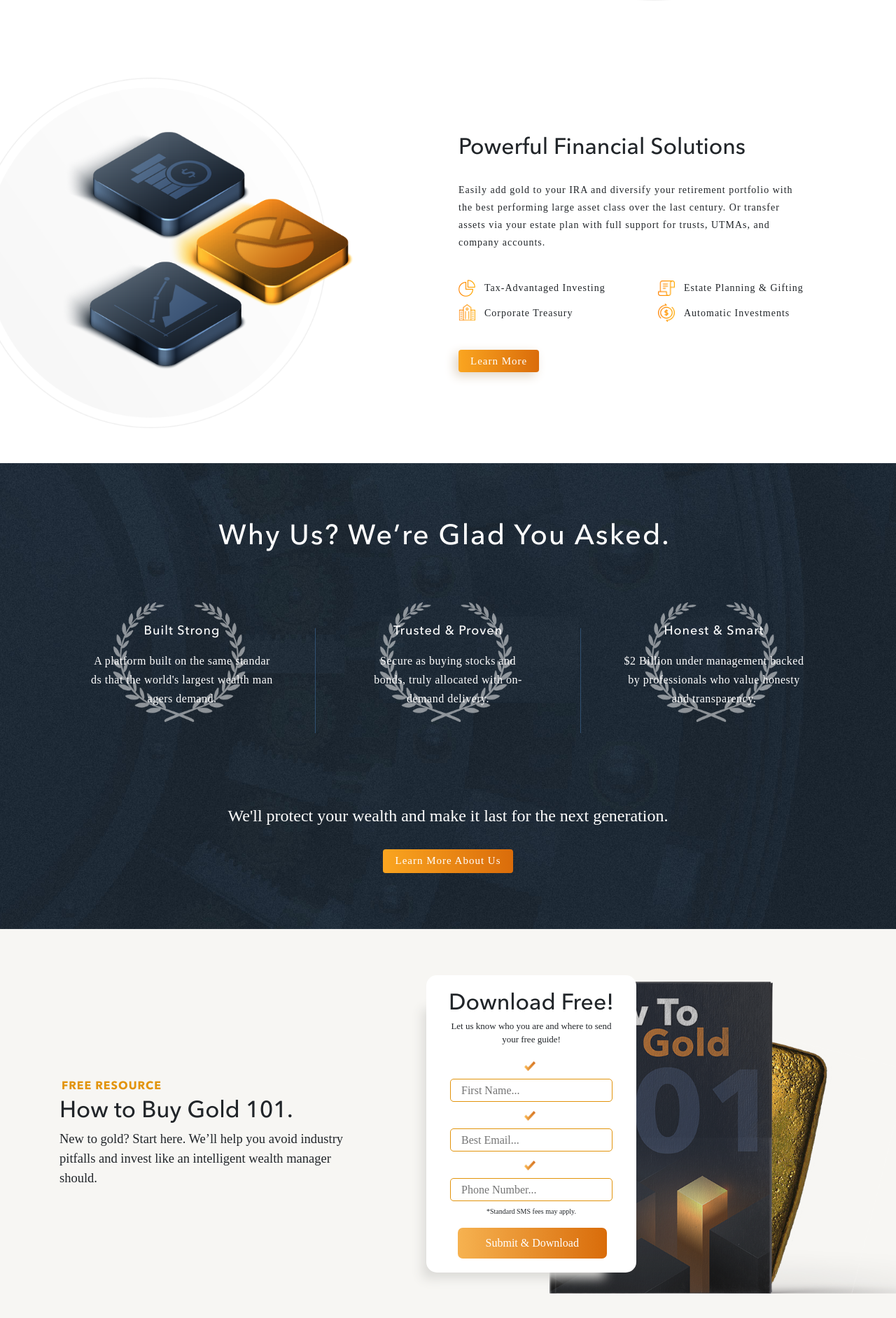
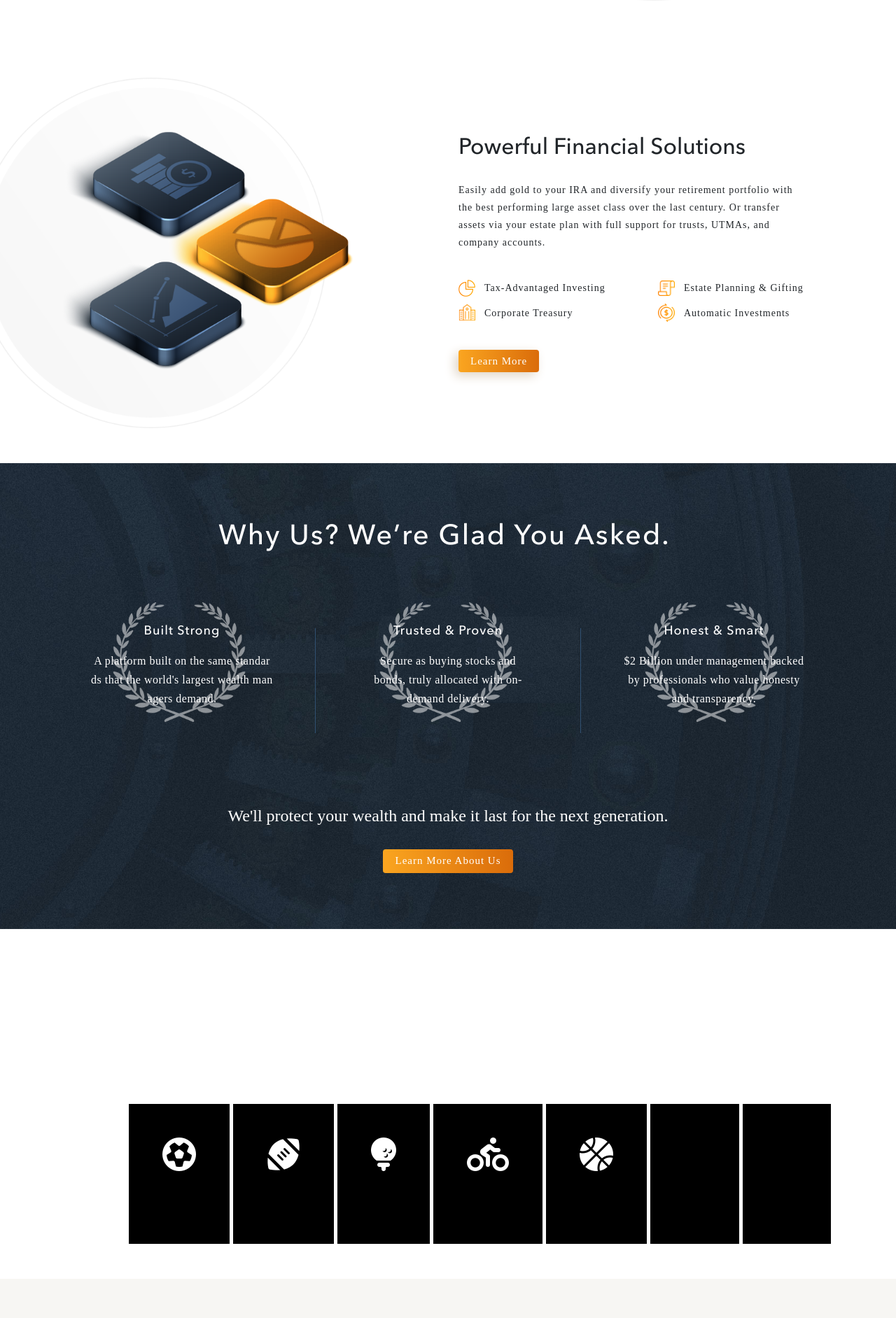
Before and after one commit to InuGhjesu/HAA, a PHP site: page / in a window 1280 px wide. Shown: the part 2716-4600 px from the top of the page at 70% size. Run offline with PHP 8.4, Linux system fonts and the light colour scheme; some libraries are stand-ins or nearby versions; some web fonts are replaced.

Commit message:
mi segundo commit

```diff
--- a/css/my-styles/my-styles.css
+++ b/css/my-styles/my-styles.css
@@ -651,6 +651,7 @@ body {
     margin-left: 100px;
   }
 }
+
 @media only screen and (max-width: 991px) {
   .resource {
     text-align: center;
@@ -754,4 +755,46 @@ body {
   }
 }
 
+.testimonials {
+  margin-top: 250px;
+  margin-bottom: 500px;
+}
+.testimonials .my-container {
+  position: relative;
+}
+.testimonials .my-container .slider {
+  position: absolute;
+  left: 10%;
+  top: 30%;
+  width: 88%;
+  height: 200px;
+  overflow: hidden;
+}
+.testimonials .my-container .slider .slider-inner {
+  position: absolute;
+  left: 0%;
+  top: 0%;
+  width: 100%;
+  height: 200%;
+  display: grid;
+  grid-template-columns: repeat(7, 1fr);
+  gap: 5px;
+  pointer-events: none;
+}
+.testimonials .my-container .slider .slider-inner .slide-img {
+  height: 100%;
+  background-color: black;
+  text-align: center;
+  padding: 3rem;
+}
+.testimonials .my-container .slider .slider-inner .slide-img i {
+  color: rgb(255, 255, 255);
+  font-size: 3rem;
+  pointer-events: auto;
+  cursor: pointer;
+}
+.testimonials .my-container .slider .slider-inner .slide-img i:hover {
+  color: rgb(167, 11, 245);
+}
+
 /*# sourceMappingURL=my-styles.css.map */
--- a/css/my-styles/my-styles.scss
+++ b/css/my-styles/my-styles.scss
@@ -212,11 +212,6 @@ $text-color__1: #e2930a;
                 letter-spacing: 0;
             }
 
-            .header-buttons__wrap {
-
-            }
-
-
             .header-buttons__gold {
 
 
@@ -335,7 +330,6 @@ $text-color__1: #e2930a;
                         }
                     }
                 }
-
             }
         }
 
@@ -343,12 +337,7 @@ $text-color__1: #e2930a;
             .top-nav {
 
                 text-align: left;
-                .collapse {
 
-                    .navbar-nav {
-                    }
-
-                }
             }
         }
 
@@ -438,9 +427,6 @@ $text-color__1: #e2930a;
 
 
 
-.my-container {
-
-}
 
 /**####  Estilos  ####**/
 
@@ -515,15 +501,6 @@ $text-color__1: #e2930a;
                 padding: 0 20% 0;
             }
         }
-
-    }
-
-}
-
-.imagined-section {
-    .container {
-
-
 
     }
 
@@ -992,9 +969,6 @@ $text-color__1: #e2930a;
                 margin-left: 100px;
             }
         }
-
-        img {
-        }
     }
 }
 
@@ -1151,3 +1125,56 @@ $text-color__1: #e2930a;
         }
     }
 }
+
+
+.testimonials {
+
+    margin-top: 250px;
+    margin-bottom: 500px;
+
+    .my-container {
+
+        position: relative;
+
+        .slider {
+            position: absolute;
+            left: 10%;
+            top: 30%;
+            width: 88%;
+            height: 200px;
+            overflow: hidden;
+
+            .slider-inner {
+                position: absolute;
+                left: 0%;
+                top: 0%;
+                width: 100%;
+                height: 200%;
+                display: grid;
+                grid-template-columns: repeat(7, 1fr);
+                gap: 5px;
+                pointer-events: none;
+
+
+                .slide-img {
+
+                    height: 100%;
+                    background-color: black;
+                    text-align: center;
+                    padding: 3rem;
+
+                    i {
+                        color: rgb(255, 255, 255);
+                        font-size: 3rem;
+                        pointer-events: auto;
+                        cursor: pointer;
+                    }
+
+                    i:hover {
+                        color: rgb(167, 11, 245);
+                    }
+                }
+            }
+        }
+    }
+}
--- a/footer.php
+++ b/footer.php
@@ -92,11 +92,15 @@
                 </div>
             </footer>
 
+            <script src="js/my-js/app.js"></script>
+
             <!-- Optional JavaScript; choose one of the two! -->
 
             <!-- Option 1: jQuery and Bootstrap Bundle (includes Popper) -->
             <script src="https://cdn.jsdelivr.net/npm/jquery@3.5.1/dist/jquery.slim.min.js" integrity="sha384-DfXdz2htPH0lsSSs5nCTpuj/zy4C+OGpamoFVy38MVBnE+IbbVYUew+OrCXaRkfj" crossorigin="anonymous"></script>
             <script src="https://cdn.jsdelivr.net/npm/bootstrap@4.6.1/dist/js/bootstrap.bundle.min.js" integrity="sha384-fQybjgWLrvvRgtW6bFlB7jaZrFsaBXjsOMm/tB9LTS58ONXgqbR9W8oWht/amnpF" crossorigin="anonymous"></script>
+
+            <script src="https://unpkg.com/aos@2.3.1/dist/aos.js"></script>
 
             <!-- Option 2: Separate Popper and Bootstrap JS -->
             <!--
--- a/header.php
+++ b/header.php
@@ -141,7 +141,3 @@
 
 
 </header>
-
-<?php  include 'header-mobile.php'; ?>
-
-<?php  include 'banner.php'; ?>
--- a/imagined-section.php
+++ b/imagined-section.php
@@ -18,7 +18,7 @@
 
                     <a href="#" class="account">Open An Account</a>
                 </div>
-                <div class="col col-12 col-md-6">
+                <div class="col col-12 col-md-6"  data-aos="fade-right">
                     <img src="imagenes/img-001.png" alt="">
                 </div>
             </div>
--- a/index.php
+++ b/index.php
@@ -14,9 +14,17 @@
 
   <?php
 
+    include 'testimonials.php';
+
+  ?>
+
+  <?php
+
     include 'resource.php';
 
   ?>
+
+
 
 
 </main>
--- a/partitial/head.php
+++ b/partitial/head.php
@@ -7,14 +7,16 @@
 
     <!-- Required meta tags -->
     <meta charset="utf-8">
+    <link rel="stylesheet" href="https://cdnjs.cloudflare.com/ajax/libs/font-awesome/6.1.1/css/all.min.css" integrity="sha512-KfkfwYDsLkIlwQp6LFnl8zNdLGxu9YAA1QvwINks4PhcElQSvqcyVLLD9aMhXd13uQjoXtEKNosOWaZqXgel0g==" crossorigin="anonymous" referrerpolicy="no-referrer" />
     <meta name="viewport" content="width=device-width, initial-scale=1, shrink-to-fit=no">
 
 
     <!-- Bootstrap CSS -->
     <link rel="stylesheet" href="css/bootstrap.min.css">
-    <link rel="stylesheet" href="css/my styles/mis estilos.css">
     <link rel="stylesheet" href="css/my-styles/my-styles.css">
     <link rel="stylesheet" href="assets/fonts/avenir-next/stylesheet.css">
+
+    <link href="https://unpkg.com/aos@2.3.1/dist/aos.css" rel="stylesheet">
 
 
     <title>Hello, world!</title>
--- /dev/null
+++ b/testimonials.php
@@ -0,0 +1,39 @@
+<div class="testimonials">
+
+    <div class="container my-container">
+
+        <div class="slider">
+
+            <div class="slider-inner">
+
+                <div class="slide-img">
+                    <i class="fas fa-futbol"></i>
+                </div>
+                <div class="slide-img">
+                    <i class="fas fa-football-ball"></i>
+                </div>
+                <div class="slide-img">
+                    <i class="fas fa-golf-ball"></i>
+                </div>
+                <div class="slide-img">
+                    <i class="fas fa-biking"></i>
+                </div>
+                <div class="slide-img">
+                    <i class="fas fa-basketball-ball"></i>
+                </div>
+                <div class="slide-img">
+                    <i class="fas fa-hokey-puck"></i>
+                </div>
+                <div class="slide-img">
+                    <i class="fas fa-swinner"></i>
+                </div>
+
+            </div>
+
+        </div>
+
+
+
+    </div>
+
+</div>
```
Also changed, not shown: header-mobile.php (deleted), js-bootstrap.php (deleted), js/my-js/app.js (added), 1 other file.
